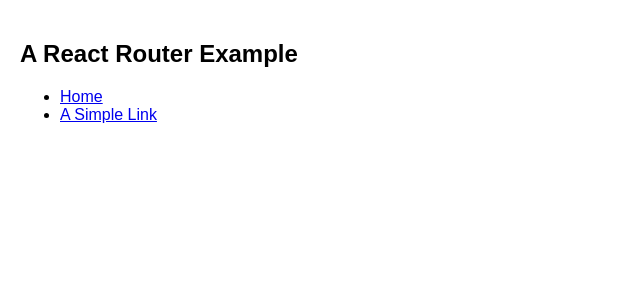
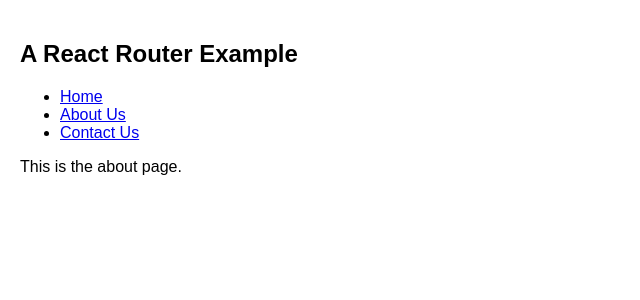
Before and after one commit to SpaceFozzy/react-router-example, a React (Create React App) app: page /about in a window 1280 px wide. Shown: the top 300 px of the page, without its empty margins (0-640 px from the left). Built offline with nearby package versions, Linux system fonts and the light colour scheme.

Commit message:
Rename simple to about page and add contact us page

```diff
--- a/src/App.js
+++ b/src/App.js
@@ -1,7 +1,8 @@
 import React, { Component } from 'react';
 import { BrowserRouter as Router, Link, Route } from 'react-router-dom';
 import Nav from './nav/nav.component';
-import SimpleComponent from './simple/simple.component';
+import AboutComponent from './about/about.component';
+import ContactComponent from './contact/contact.component'
 import './App.css';
 
 class App extends Component {
@@ -13,7 +14,8 @@ class App extends Component {
 
           <Nav />
 
-          <Route path="/simple" component={SimpleComponent}/>
+          <Route path="/about" component={AboutComponent}/>
+          <Route path="/contact" component={ContactComponent}/>
 
         </div>
       </Router>
--- /dev/null
+++ b/src/about/about.component.js
@@ -0,0 +1,13 @@
+import React, { Component } from 'react';
+
+class AboutComponent extends Component {
+    render() {
+        return (
+            <div>
+                This is the about page.
+            </div>
+        );
+    }
+}
+
+export default AboutComponent;
--- a/src/simple/simple.component.js
+++ b/src/contact/contact.component.js
@@ -1,13 +1,13 @@
 import React, { Component } from 'react';
 
-class SimpleComponent extends Component {
+class ContactComponent extends Component {
     render() {
         return (
             <div>
-                This is the simple page.
+                This is the contact us page.
             </div>
         );
     }
 }
 
-export default SimpleComponent;
+export default ContactComponent;
--- a/src/nav/nav.component.js
+++ b/src/nav/nav.component.js
@@ -12,8 +12,13 @@ class Nav extends Component {
                         </Link>
                     </li>
                     <li>
-                <Link to="/simple">
-                  A Simple Link
+                        <Link to="/about">
+                        About Us
+                        </Link>
+                    </li>
+                    <li>
+                        <Link to="/contact">
+                        Contact Us
                         </Link>
                     </li>
                 </ul>
```
Lines whose indentation alone changed are shown as unchanged.
